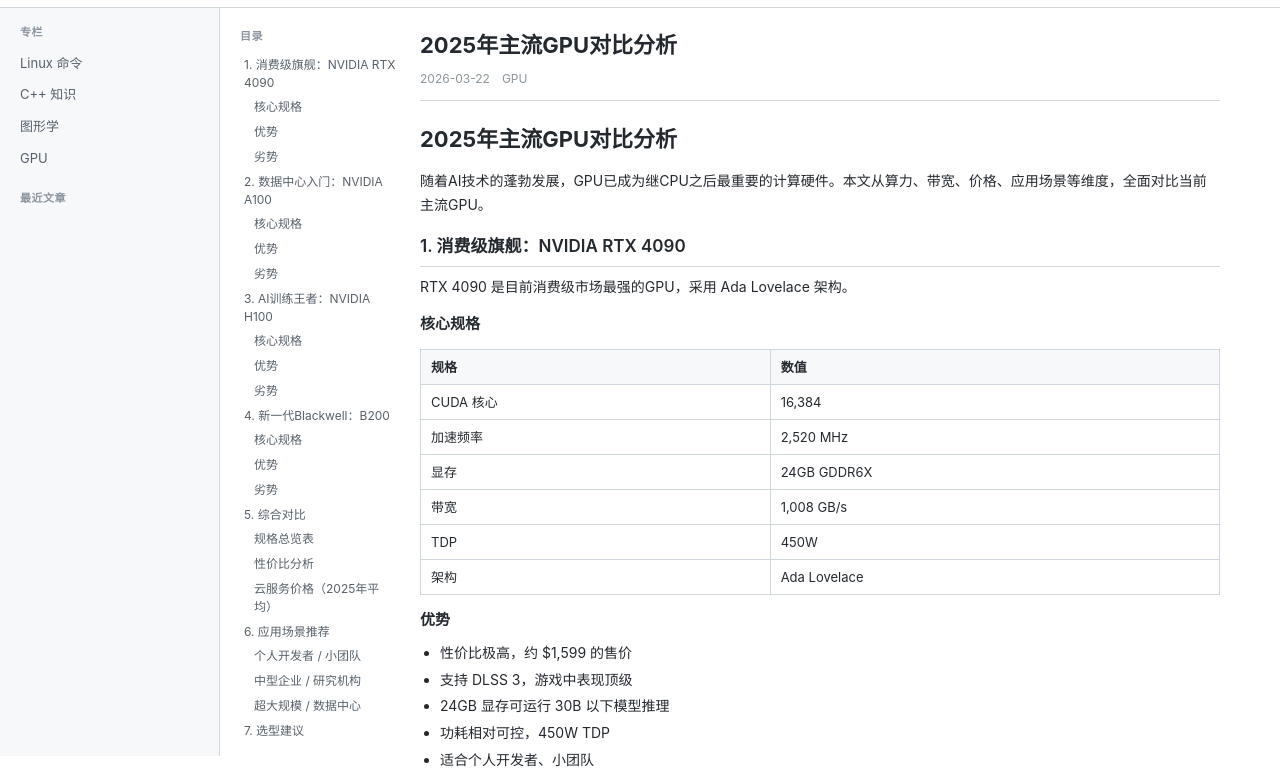
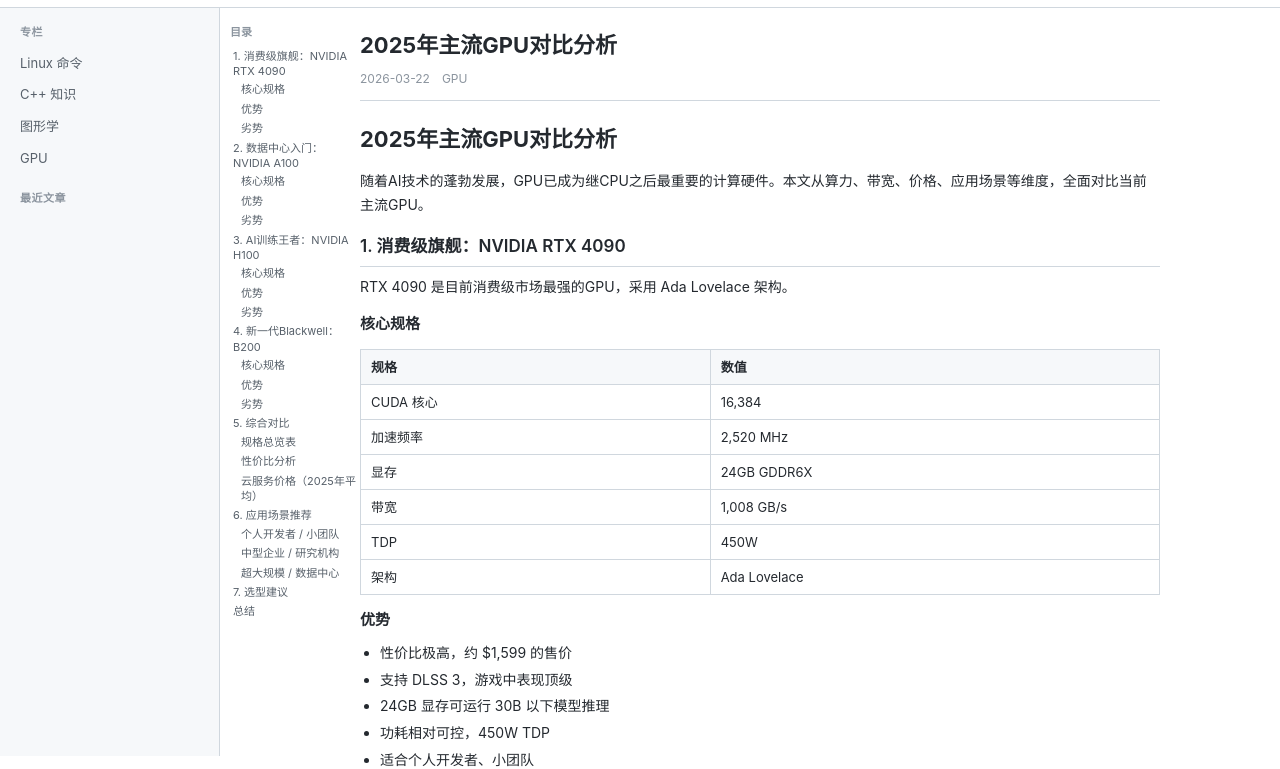
Before and after one commit to wujunwj/wujunwj.github.io, a website: page posts/gpu-comparison-2025.html in a window 1280 px wide. Shown: the part 44-813 px from the top of the page. Drawn offline with nearby package versions, Linux system fonts and the light colour scheme.

Commit message:
Make TOC fixed on left side of content

```diff
--- a/assets/css/style.css
+++ b/assets/css/style.css
@@ -218,19 +218,17 @@ body {
 
 /* Article - Post Layout */
 .post-layout {
-    display: flex;
-    gap: 20px;
-    align-items: flex-start;
+    padding-left: 140px;
 }
 
 .toc-sidebar {
-    width: 160px;
-    flex-shrink: 0;
+    position: fixed;
+    left: calc(var(--sidebar-width) + 10px);
+    top: calc(var(--header-height) + 16px);
+    width: 130px;
 }
 
 .toc-sticky {
-    position: sticky;
-    top: calc(var(--header-height) + 16px);
     max-height: calc(100vh - var(--header-height) - 32px);
     overflow-y: auto;
 }
@@ -239,30 +237,28 @@ body {
     font-size: 11px;
     font-weight: 600;
     color: var(--text-muted);
-    text-transform: uppercase;
-    letter-spacing: 0.5px;
-    margin-bottom: 8px;
+    margin-bottom: 6px;
 }
 
 .toc-list {
     list-style: none;
-    font-size: 12px;
-    line-height: 1.5;
+    font-size: 11px;
+    line-height: 1.4;
 }
 
-.toc-list li { margin-bottom: 3px; }
+.toc-list li { margin-bottom: 2px; }
 
 .toc-list ul {
-    margin-left: 10px;
-    margin-top: 2px;
+    margin-left: 8px;
+    margin-top: 1px;
 }
 
 .toc-list a {
     color: var(--text-secondary);
     text-decoration: none;
-    padding: 2px 4px;
+    padding: 1px 3px;
     display: block;
-    border-radius: 3px;
+    border-radius: 2px;
     transition: all 0.15s;
 }
 
@@ -272,7 +268,6 @@ body {
 }
 
 .post-content {
-    flex: 1;
     min-width: 0;
     max-width: 800px;
 }
@@ -348,6 +343,7 @@ body {
 /* Responsive */
 @media (max-width: 1024px) {
     .toc-sidebar { display: none; }
+    .post-layout { padding-left: 0; }
 }
 
 @media (max-width: 768px) {
@@ -358,7 +354,7 @@ body {
     .categories-grid { grid-template-columns: repeat(2, 1fr); }
     .hero-title { font-size: 22px; }
     .article-title { font-size: 18px; }
-    .post-layout { flex-direction: column; }
+    .post-layout { padding-left: 0; }
 }
 
 /* Scrollbar */
--- a/public/assets/css/style.css
+++ b/public/assets/css/style.css
@@ -218,19 +218,17 @@ body {
 
 /* Article - Post Layout */
 .post-layout {
-    display: flex;
-    gap: 20px;
-    align-items: flex-start;
+    padding-left: 140px;
 }
 
 .toc-sidebar {
-    width: 160px;
-    flex-shrink: 0;
+    position: fixed;
+    left: calc(var(--sidebar-width) + 10px);
+    top: calc(var(--header-height) + 16px);
+    width: 130px;
 }
 
 .toc-sticky {
-    position: sticky;
-    top: calc(var(--header-height) + 16px);
     max-height: calc(100vh - var(--header-height) - 32px);
     overflow-y: auto;
 }
@@ -239,30 +237,28 @@ body {
     font-size: 11px;
     font-weight: 600;
     color: var(--text-muted);
-    text-transform: uppercase;
-    letter-spacing: 0.5px;
-    margin-bottom: 8px;
+    margin-bottom: 6px;
 }
 
 .toc-list {
     list-style: none;
-    font-size: 12px;
-    line-height: 1.5;
+    font-size: 11px;
+    line-height: 1.4;
 }
 
-.toc-list li { margin-bottom: 3px; }
+.toc-list li { margin-bottom: 2px; }
 
 .toc-list ul {
-    margin-left: 10px;
-    margin-top: 2px;
+    margin-left: 8px;
+    margin-top: 1px;
 }
 
 .toc-list a {
     color: var(--text-secondary);
     text-decoration: none;
-    padding: 2px 4px;
+    padding: 1px 3px;
     display: block;
-    border-radius: 3px;
+    border-radius: 2px;
     transition: all 0.15s;
 }
 
@@ -272,7 +268,6 @@ body {
 }
 
 .post-content {
-    flex: 1;
     min-width: 0;
     max-width: 800px;
 }
@@ -348,6 +343,7 @@ body {
 /* Responsive */
 @media (max-width: 1024px) {
     .toc-sidebar { display: none; }
+    .post-layout { padding-left: 0; }
 }
 
 @media (max-width: 768px) {
@@ -358,7 +354,7 @@ body {
     .categories-grid { grid-template-columns: repeat(2, 1fr); }
     .hero-title { font-size: 22px; }
     .article-title { font-size: 18px; }
-    .post-layout { flex-direction: column; }
+    .post-layout { padding-left: 0; }
 }
 
 /* Scrollbar */
--- a/src/assets/css/style.css
+++ b/src/assets/css/style.css
@@ -218,19 +218,17 @@ body {
 
 /* Article - Post Layout */
 .post-layout {
-    display: flex;
-    gap: 20px;
-    align-items: flex-start;
+    padding-left: 140px;
 }
 
 .toc-sidebar {
-    width: 160px;
-    flex-shrink: 0;
+    position: fixed;
+    left: calc(var(--sidebar-width) + 10px);
+    top: calc(var(--header-height) + 16px);
+    width: 130px;
 }
 
 .toc-sticky {
-    position: sticky;
-    top: calc(var(--header-height) + 16px);
     max-height: calc(100vh - var(--header-height) - 32px);
     overflow-y: auto;
 }
@@ -239,30 +237,28 @@ body {
     font-size: 11px;
     font-weight: 600;
     color: var(--text-muted);
-    text-transform: uppercase;
-    letter-spacing: 0.5px;
-    margin-bottom: 8px;
+    margin-bottom: 6px;
 }
 
 .toc-list {
     list-style: none;
-    font-size: 12px;
-    line-height: 1.5;
+    font-size: 11px;
+    line-height: 1.4;
 }
 
-.toc-list li { margin-bottom: 3px; }
+.toc-list li { margin-bottom: 2px; }
 
 .toc-list ul {
-    margin-left: 10px;
-    margin-top: 2px;
+    margin-left: 8px;
+    margin-top: 1px;
 }
 
 .toc-list a {
     color: var(--text-secondary);
     text-decoration: none;
-    padding: 2px 4px;
+    padding: 1px 3px;
     display: block;
-    border-radius: 3px;
+    border-radius: 2px;
     transition: all 0.15s;
 }
 
@@ -272,7 +268,6 @@ body {
 }
 
 .post-content {
-    flex: 1;
     min-width: 0;
     max-width: 800px;
 }
@@ -348,6 +343,7 @@ body {
 /* Responsive */
 @media (max-width: 1024px) {
     .toc-sidebar { display: none; }
+    .post-layout { padding-left: 0; }
 }
 
 @media (max-width: 768px) {
@@ -358,7 +354,7 @@ body {
     .categories-grid { grid-template-columns: repeat(2, 1fr); }
     .hero-title { font-size: 22px; }
     .article-title { font-size: 18px; }
-    .post-layout { flex-direction: column; }
+    .post-layout { padding-left: 0; }
 }
 
 /* Scrollbar */
```
